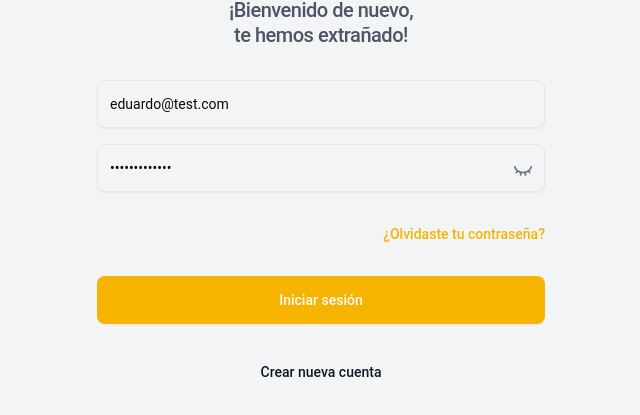
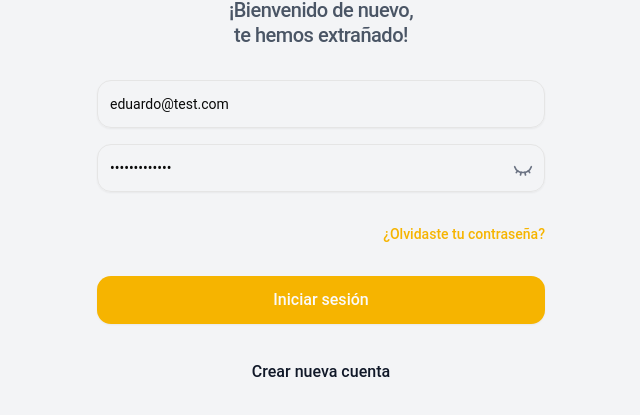
Before and after one commit to lucasgweb/distribuidora-gc, a React (Vite) app: page /login in a window 1280 px wide. Shown: the part 285-700 px from the top of the page, without its empty margins (319-959 px from the left). Built offline with nearby package versions, Linux system fonts and the light colour scheme.

Commit message:
feat: atualiza componentes de UI para usar bordas arredondadas e oculta a barra de rolagem

```diff
--- a/src/components/ui/button.tsx
+++ b/src/components/ui/button.tsx
@@ -6,7 +6,7 @@ import { cn } from "../../lib/utils"
 
 
 const buttonVariants = cva(
-  "inline-flex items-center justify-center gap-2 whitespace-nowrap rounded-md text-sm font-medium transition-all disabled:pointer-events-none disabled:opacity-50 [&_svg]:pointer-events-none [&_svg:not([class*='size-'])]:size-4 shrink-0 [&_svg]:shrink-0 outline-none focus-visible:border-ring focus-visible:ring-ring/50 focus-visible:ring-[3px] aria-invalid:ring-destructive/20 dark:aria-invalid:ring-destructive/40 aria-invalid:border-destructive",
+  "inline-flex items-center justify-center gap-2 whitespace-nowrap rounded-xl text-md font-medium transition-all disabled:pointer-events-none disabled:opacity-50 [&_svg]:pointer-events-none [&_svg:not([class*='size-'])]:size-4 shrink-0 [&_svg]:shrink-0 outline-none focus-visible:border-ring focus-visible:ring-ring/50 focus-visible:ring-[3px] aria-invalid:ring-destructive/20 dark:aria-invalid:ring-destructive/40 aria-invalid:border-destructive",
   {
     variants: {
       variant: {
--- a/src/components/ui/command.tsx
+++ b/src/components/ui/command.tsx
@@ -13,7 +13,7 @@ function Command({
     <CommandPrimitive
       data-slot="command"
       className={cn(
-        "bg-popover text-popover-foreground flex h-full w-full flex-col overflow-hidden rounded-md",
+        "bg-popover text-popover-foreground flex h-full w-full flex-col overflow-hidden rounded-xl",
         className
       )}
       {...props}
@@ -58,7 +58,7 @@ function CommandInput({
       <CommandPrimitive.Input
         data-slot="command-input"
         className={cn(
-          "placeholder:text-muted-foreground flex h-10 w-full rounded-md bg-transparent py-3 text-sm outline-hidden disabled:cursor-not-allowed disabled:opacity-50",
+          "placeholder:text-muted-foreground flex h-10 w-full rounded-xl bg-transparent py-3 text-sm outline-hidden disabled:cursor-not-allowed disabled:opacity-50",
           className
         )}
         {...props}
@@ -132,7 +132,7 @@ function CommandItem({
     <CommandPrimitive.Item
       data-slot="command-item"
       className={cn(
-        "data-[selected=true]:bg-accent data-[selected=true]:text-accent-foreground [&_svg:not([class*='text-'])]:text-muted-foreground relative flex cursor-default items-center gap-2 rounded-sm px-2 py-1.5 text-sm outline-hidden select-none data-[disabled=true]:pointer-events-none data-[disabled=true]:opacity-50 [&_svg]:pointer-events-none [&_svg]:shrink-0 [&_svg:not([class*='size-'])]:size-4",
+        "data-[selected=true]:bg-accent data-[selected=true]:text-accent-foreground [&_svg:not([class*='text-'])]:text-muted-foreground relative flex cursor-default items-center gap-2 rounded-xl px-2 py-1.5 text-sm outline-hidden select-none data-[disabled=true]:pointer-events-none data-[disabled=true]:opacity-50 [&_svg]:pointer-events-none [&_svg]:shrink-0 [&_svg:not([class*='size-'])]:size-4",
         className
       )}
       {...props}
--- a/src/components/ui/input.tsx
+++ b/src/components/ui/input.tsx
@@ -7,7 +7,7 @@ function Input({ className, type, ...props }: React.ComponentProps<"input">) {
       type={type}
       data-slot="input"
       className={cn(
-        "file:text-foreground placeholder:text-muted-foreground selection:bg-primary selection:text-primary-foreground dark:bg-input/30 border-input flex h-12 w-full min-w-0 rounded-md border bg-transparent px-3 py-1 text-base shadow-xs transition-[color,box-shadow] outline-none file:inline-flex file:h-7 file:border-0 file:bg-transparent file:text-sm file:font-medium disabled:pointer-events-none disabled:cursor-not-allowed disabled:opacity-50 md:text-sm",
+        "file:text-foreground placeholder:text-muted-foreground selection:bg-primary selection:text-primary-foreground dark:bg-input/30 border-input flex h-12 w-full min-w-0 rounded-xl border bg-transparent px-3 py-1 text-base shadow-xs transition-[color,box-shadow] outline-none file:inline-flex file:h-7 file:border-0 file:bg-transparent file:text-sm file:font-medium disabled:pointer-events-none disabled:cursor-not-allowed disabled:opacity-50 md:text-sm",
         "focus-visible:border-ring focus-visible:ring-ring/50 focus-visible:ring-[3px]",
         "aria-invalid:ring-destructive/20 dark:aria-invalid:ring-destructive/40 aria-invalid:border-destructive",
         className
--- a/src/components/ui/popover.tsx
+++ b/src/components/ui/popover.tsx
@@ -28,7 +28,7 @@ function PopoverContent({
         align={align}
         sideOffset={sideOffset}
         className={cn(
-          "bg-popover text-popover-foreground data-[state=open]:animate-in data-[state=closed]:animate-out data-[state=closed]:fade-out-0 data-[state=open]:fade-in-0 data-[state=closed]:zoom-out-95 data-[state=open]:zoom-in-95 data-[side=bottom]:slide-in-from-top-2 data-[side=left]:slide-in-from-right-2 data-[side=right]:slide-in-from-left-2 data-[side=top]:slide-in-from-bottom-2 z-50 w-72 origin-(--radix-popover-content-transform-origin) rounded-md border p-4 shadow-md outline-hidden",
+          "bg-popover text-popover-foreground data-[state=open]:animate-in data-[state=closed]:animate-out data-[state=closed]:fade-out-0 data-[state=open]:fade-in-0 data-[state=closed]:zoom-out-95 data-[state=open]:zoom-in-95 data-[side=bottom]:slide-in-from-top-2 data-[side=left]:slide-in-from-right-2 data-[side=right]:slide-in-from-left-2 data-[side=top]:slide-in-from-bottom-2 z-50 w-72 origin-(--radix-popover-content-transform-origin) rounded-xl border p-4 shadow-md outline-hidden",
           className
         )}
         {...props}
--- a/src/components/ui/select.tsx
+++ b/src/components/ui/select.tsx
@@ -35,7 +35,7 @@ function SelectTrigger({
       data-slot="select-trigger"
       data-size={size}
       className={cn(
-        "border-input data-[placeholder]:text-muted-foreground [&_svg:not([class*='text-'])]:text-muted-foreground focus-visible:border-ring focus-visible:ring-ring/50 aria-invalid:ring-destructive/20 dark:aria-invalid:ring-destructive/40 aria-invalid:border-destructive dark:bg-input/30 dark:hover:bg-input/50 flex w-fit items-center justify-between gap-2 rounded-md border bg-transparent px-3 py-2 text-sm whitespace-nowrap shadow-xs transition-[color,box-shadow] outline-none focus-visible:ring-[3px] disabled:cursor-not-allowed disabled:opacity-50 data-[size=default]:h-12 data-[size=sm]:h-8 *:data-[slot=select-value]:line-clamp-1 *:data-[slot=select-value]:flex *:data-[slot=select-value]:items-center *:data-[slot=select-value]:gap-2 [&_svg]:pointer-events-none [&_svg]:shrink-0 [&_svg:not([class*='size-'])]:size-4",
+        "border-input data-[placeholder]:text-muted-foreground [&_svg:not([class*='text-'])]:text-muted-foreground focus-visible:border-ring focus-visible:ring-ring/50 aria-invalid:ring-destructive/20 dark:aria-invalid:ring-destructive/40 aria-invalid:border-destructive dark:bg-input/30 dark:hover:bg-input/50 flex w-fit items-center justify-between gap-2 rounded-xl border bg-transparent px-3 py-2 text-sm whitespace-nowrap shadow-xs transition-[color,box-shadow] outline-none focus-visible:ring-[3px] disabled:cursor-not-allowed disabled:opacity-50 data-[size=default]:h-12 data-[size=sm]:h-8 *:data-[slot=select-value]:line-clamp-1 *:data-[slot=select-value]:flex *:data-[slot=select-value]:items-center *:data-[slot=select-value]:gap-2 [&_svg]:pointer-events-none [&_svg]:shrink-0 [&_svg:not([class*='size-'])]:size-4",
         className
       )}
       {...props}
@@ -59,7 +59,7 @@ function SelectContent({
       <SelectPrimitive.Content
         data-slot="select-content"
         className={cn(
-          "bg-popover text-popover-foreground data-[state=open]:animate-in data-[state=closed]:animate-out data-[state=closed]:fade-out-0 data-[state=open]:fade-in-0 data-[state=closed]:zoom-out-95 data-[state=open]:zoom-in-95 data-[side=bottom]:slide-in-from-top-2 data-[side=left]:slide-in-from-right-2 data-[side=right]:slide-in-from-left-2 data-[side=top]:slide-in-from-bottom-2 relative z-50 max-h-(--radix-select-content-available-height) min-w-[8rem] origin-(--radix-select-content-transform-origin) overflow-x-hidden overflow-y-auto rounded-md border shadow-md",
+          "bg-popover text-popover-foreground data-[state=open]:animate-in data-[state=closed]:animate-out data-[state=closed]:fade-out-0 data-[state=open]:fade-in-0 data-[state=closed]:zoom-out-95 data-[state=open]:zoom-in-95 data-[side=bottom]:slide-in-from-top-2 data-[side=left]:slide-in-from-right-2 data-[side=right]:slide-in-from-left-2 data-[side=top]:slide-in-from-bottom-2 relative z-50 max-h-(--radix-select-content-available-height) min-w-[8rem] origin-(--radix-select-content-transform-origin) overflow-x-hidden overflow-y-auto rounded-xl border shadow-sm",
           position === "popper" &&
           "data-[side=bottom]:translate-y-1 data-[side=left]:-translate-x-1 data-[side=right]:translate-x-1 data-[side=top]:-translate-y-1",
           className
--- a/src/index.css
+++ b/src/index.css
@@ -126,3 +126,17 @@
     @apply bg-background text-foreground;
   }
 }
+
+::-webkit-scrollbar {
+  display: none;
+}
+
+html {
+  scrollbar-width: none;
+  -ms-overflow-style: none;
+  overflow: -moz-scrollbars-none;
+}
+
+body {
+  overflow: hidden;
+}
--- a/src/pages/register-sale.page.tsx
+++ b/src/pages/register-sale.page.tsx
@@ -156,7 +156,7 @@ export function RegisterSalePage() {
                         <h2 className="text-lg font-medium">Medio de pago</h2>
                         <div className="flex flex-col md:flex-row gap-2">
                             <div
-                                className={`flex items-center space-x-3 border p-4 rounded-md flex-1 cursor-pointer ${selectedPayment === 'efectivo' ? 'border-primary bg-primary/5' : ''
+                                className={`flex items-center space-x-3 border p-4 rounded-xl flex-1 cursor-pointer ${selectedPayment === 'efectivo' ? 'border-primary bg-primary/5' : ''
                                     }`}
                                 onClick={() => setSelectedPayment('efectivo')}
                             >
@@ -169,7 +169,7 @@ export function RegisterSalePage() {
                                 <Label className='font-normal' htmlFor="efectivo">Efectivo</Label>
                             </div>
                             <div
-                                className={`flex items-center space-x-3 border p-4 rounded-md flex-1 cursor-pointer ${selectedPayment === 'yape' ? 'border-primary bg-primary/5' : ''
+                                className={`flex items-center space-x-3 border p-4 rounded-xl flex-1 cursor-pointer ${selectedPayment === 'yape' ? 'border-primary bg-primary/5' : ''
                                     }`}
                                 onClick={() => setSelectedPayment('yape')}
                             >
```
Also changed, not shown: src/components/client-search.tsx (+10 -1 lines).
